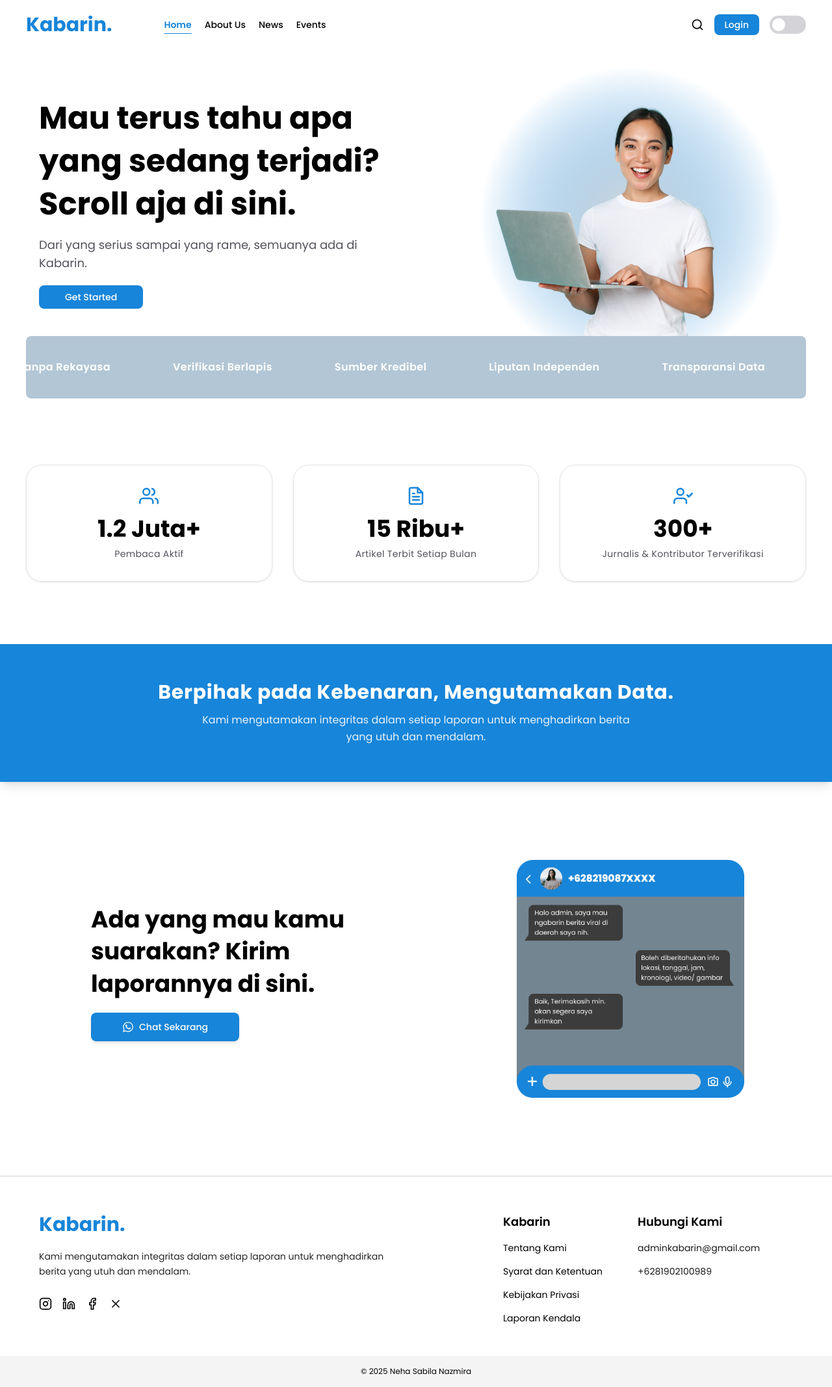
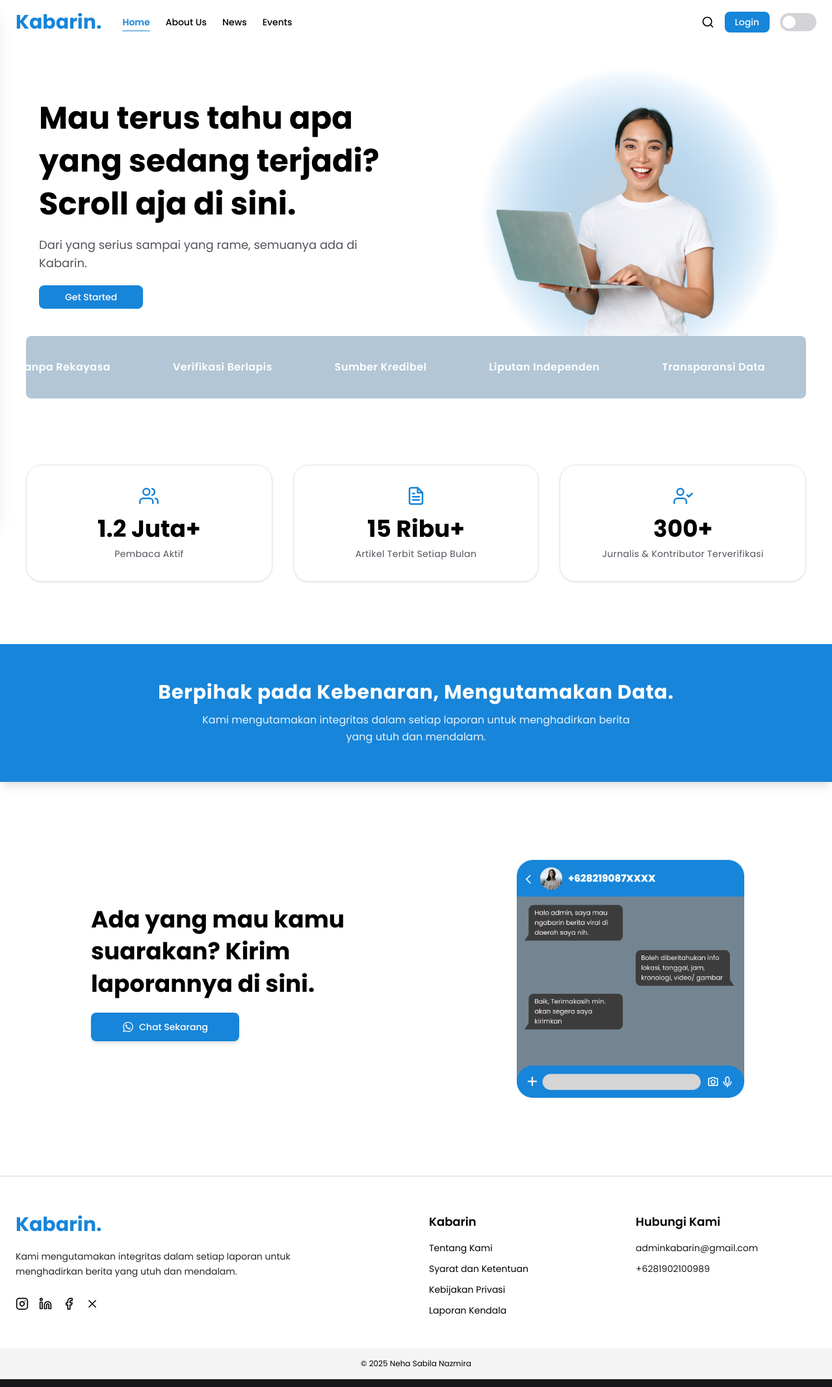
Before and after one commit to nehasabila/kabarin, a React (Vite) app: page / in a window 1280 px wide. Shown: the whole page at 65% size. Built offline with nearby package versions, Linux system fonts and the light colour scheme.

Commit message:
navbar footer responsive

```diff
--- a/src/components/Footer.jsx
+++ b/src/components/Footer.jsx
@@ -1,19 +1,28 @@
-import { FiInstagram, FiLinkedin, FiFacebook, FiX } from "/node_modules/react-icons/fi";
+import { FiInstagram, FiLinkedin, FiFacebook, FiX } from "react-icons/fi";
 
 const Footer = ({ darkMode }) => {
   return (
     <footer
       className={`
         w-full pt-14 transition-all duration-300 border-t
-        ${darkMode ? "bg-zinc-900 text-white border-zinc-700" : "bg-white text-black border-zinc-300"}
+        ${
+          darkMode
+            ? "bg-zinc-900 text-white border-zinc-700"
+            : "bg-white text-black border-zinc-300"
+        }
       `}
     >
-      <div className="max-w-7xl mx-auto ml-5 px-10 grid grid-cols-8 md:grid-cols-8 gap-12 pb-12">
-
+      <div
+        className="
+        max-w-7xl mx-auto px-6
+        grid grid-cols-1 sm:grid-cols-2 lg:grid-cols-8
+        gap-10 pb-12
+      "
+      >
         {/* Kolom kiri */}
-        <div className="col-span-4 md:col-span-4">
+        <div className="col-span-4">
           <h1 className="text-3xl font-bold text-[#1785D9]">Kabarin.</h1>
-          <p className="mt-5 text-sm leading-relaxed opacity-85">
+          <p className="mt-5 text-sm leading-relaxed opacity-85 max-w-md">
             Kami mengutamakan integritas dalam setiap laporan untuk menghadirkan
             berita yang utuh dan mendalam.
           </p>
@@ -28,20 +37,36 @@ const Footer = ({ darkMode }) => {
         </div>
 
         {/* Kolom tengah */}
-        <div className="ml-25  col-span-2 md:col-span-2">
+        <div className="col-span-2">
           <h3 className="font-semibold text-lg mb-4">Kabarin</h3>
-          <ul className="space-y-4 text-sm">
-            <li><a href="#" className="hover:underline">Tentang Kami</a></li>
-            <li><a href="#" className="hover:underline">Syarat dan Ketentuan</a></li>
-            <li><a href="#" className="hover:underline">Kebijakan Privasi</a></li>
-            <li><a href="#" className="hover:underline">Laporan Kendala</a></li>
+          <ul className="space-y-3 text-sm">
+            <li>
+              <a href="#" className="hover:underline">
+                Tentang Kami
+              </a>
+            </li>
+            <li>
+              <a href="#" className="hover:underline">
+                Syarat dan Ketentuan
+              </a>
+            </li>
+            <li>
+              <a href="#" className="hover:underline">
+                Kebijakan Privasi
+              </a>
+            </li>
+            <li>
+              <a href="#" className="hover:underline">
+                Laporan Kendala
+              </a>
+            </li>
           </ul>
         </div>
 
         {/* Kolom kanan */}
-        <div className=" col-span-2 md:col-span-2">
+        <div className="col-span-2">
           <h3 className="font-semibold text-lg mb-4">Hubungi Kami</h3>
-          <ul className="space-y-4 text-sm opacity-90">
+          <ul className="space-y-3 text-sm opacity-90">
             <li>adminkabarin@gmail.com</li>
             <li>+6281902100989</li>
           </ul>
@@ -49,7 +74,11 @@ const Footer = ({ darkMode }) => {
       </div>
 
       {/* Bawah Footer */}
-      <div className={`text-center text-xs py-4 ${darkMode ? "bg-zinc-800" : "bg-zinc-100"}`}>
+      <div
+        className={`text-center text-xs py-4 ${
+          darkMode ? "bg-zinc-800" : "bg-zinc-100"
+        }`}
+      >
         © 2025 Neha Sabila Nazmira
       </div>
     </footer>
--- a/src/components/Navbar.jsx
+++ b/src/components/Navbar.jsx
@@ -1,11 +1,13 @@
 import { useState, useEffect } from "react";
-import { FiSearch } from "react-icons/fi";
+import { FiSearch, FiMenu, FiX } from "react-icons/fi";
 import { NavLink, useNavigate } from "react-router-dom";
 
 const Navbar = ({ darkMode, setDarkMode }) => {
   const [active, setActive] = useState(false);
   const [showSearch, setShowSearch] = useState(false);
   const [searchQuery, setSearchQuery] = useState("");
+  const [sidebarOpen, setSidebarOpen] = useState(false);
+
   const navigate = useNavigate();
 
   useEffect(() => {
@@ -26,10 +28,13 @@ const Navbar = ({ darkMode, setDarkMode }) => {
   };
 
   return (
+    <>
+      {/* ===================== NAVBAR ===================== */}
       <nav
         className={`
           fixed w-full top-0 z-50 transition-all duration-300
-        ${darkMode
+          ${
+            darkMode
               ? active
                 ? "bg-zinc-800 text-white"
                 : "bg-zinc-900 text-white"
@@ -39,104 +44,142 @@ const Navbar = ({ darkMode, setDarkMode }) => {
           }
         `}
       >
-      <div className="flex items-center justify-between px-10 py-5">
-        {/* === KIRI: Logo + Menu === */}
-        <div className="flex items-center gap-20">
+        <div className="flex items-center justify-between px-6 py-4">
+
+          {/* === KIRI: LOGO + MENU (Desktop) === */}
+          <div className="flex items-center gap-8">
             <h1 className="text-3xl font-bold text-[#1785D9]">Kabarin.</h1>
 
-          <div className="hidden md:flex items-center gap-5 text-sm font-medium">
+            {/* DESKTOP MENU */}
+            <div className="hidden md:flex items-center gap-6 text-sm font-medium">
+              {["Home", "About Us", "News", "Events"].map((item) => (
                 <NavLink
-              to="/"
+                  key={item}
+                  to={
+                    item === "Home"
+                      ? "/"
+                      : "/" + item.toLowerCase().replace(" ", "-")
+                  }
                   className={({ isActive }) =>
                     isActive
                       ? "underline underline-offset-8 font-semibold text-[#1785D9]"
                       : "hover:underline"
                   }
                 >
-              Home
+                  {item}
                 </NavLink>
-
-            <NavLink
-              to="/about-us"
-              className={({ isActive }) =>
-                isActive
-                  ? "underline underline-offset-8 font-semibold text-[#1785D9]"
-                  : "hover:underline"
-              }
-            >
-              About Us
-            </NavLink>
-
-            <NavLink
-              to="/news"
-              className={({ isActive }) =>
-                isActive
-                  ? "underline underline-offset-8 font-semibold text-[#1785D9]"
-                  : "hover:underline"
-              }
-            >
-              News
-            </NavLink>
-
-            <NavLink
-              to="/events"
-              className={({ isActive }) =>
-                isActive
-                  ? "underline underline-offset-8 font-semibold text-[#1785D9]"
-                  : "hover:underline"
-              }
-            >
-              Events
-            </NavLink>
+              ))}
             </div>
           </div>
 
-        {/* === KANAN: Search + Login + Darkmode === */}
+          {/* === KANAN: Search + Login + Mode + Hamburger === */}
           <div className="flex items-center gap-4">
+
             {/* SEARCH */}
             <div className="relative flex items-center">
-            {showSearch ? (
-              <form onSubmit={handleSearchSubmit} className="flex items-center">
+              {showSearch && (
+                <form onSubmit={handleSearchSubmit}>
                   <input
                     type="text"
+                    autoFocus
                     value={searchQuery}
                     onChange={(e) => setSearchQuery(e.target.value)}
                     placeholder="Cari berita..."
-                  autoFocus
-                  className={`transition-all duration-300 px-3 py-1 rounded-md text-sm outline-none border
-                    ${darkMode
-                      ? "bg-zinc-800 border-zinc-600 text-white placeholder-zinc-400"
+                    className={`px-3 py-1 border rounded-md text-sm outline-none transition
+                      ${
+                        darkMode
+                          ? "bg-zinc-800 border-zinc-600 text-white"
                           : "bg-white border-gray-300 text-black"
                       }`}
                   />
                 </form>
-            ) : null}
+              )}
 
               <FiSearch
                 onClick={() => setShowSearch(!showSearch)}
-              className="text-xl cursor-pointer ml-2 hover:text-[#1785D9] transition"
+                className="text-xl cursor-pointer ml-2 hover:text-[#1785D9]"
               />
             </div>
 
             {/* LOGIN */}
-          <button className="px-4 py-1.5 rounded-lg text-sm font-medium transition bg-[#1785D9] hover:bg-[#1472BC] text-white">
+            <button className="hidden md:block px-4 py-1.5 rounded-lg text-sm font-medium transition bg-[#1785D9] hover:bg-[#1472BC] text-white">
               Login
             </button>
 
-          {/* DARKMODE TOGGLE */}
+            {/* DARKMODE */}
             <button
               onClick={toggleTheme}
-            className={`relative flex items-center w-14 h-7 rounded-full transition-all duration-500 ${darkMode ? "bg-zinc-700" : "bg-zinc-300"}`}
+              className={`relative flex items-center w-14 h-7 rounded-full transition ${
+                darkMode ? "bg-zinc-700" : "bg-zinc-300"
+              }`}
             >
               <div
-              className={`absolute w-5 h-5 rounded-full transition-all duration-500 ${
+                className={`absolute w-5 h-5 rounded-full transition ${
                   darkMode ? "translate-x-7 bg-zinc-900" : "translate-x-1 bg-white"
                 }`}
               ></div>
             </button>
+
+            {/* HAMBURGER (Mobile Only) */}
+            <FiMenu
+              onClick={() => setSidebarOpen(true)}
+              className="text-3xl cursor-pointer md:hidden"
+            />
           </div>
         </div>
       </nav>
+
+      {/* ===================== SIDEBAR MOBILE ===================== */}
+      <div
+        className={`fixed top-0 left-0 h-full w-64 z-[60] transition-transform duration-300
+          ${sidebarOpen ? "translate-x-0" : "-translate-x-full"}
+          ${darkMode ? "bg-zinc-900 text-white" : "bg-white text-black"}
+          shadow-xl
+        `}
+      >
+        <div className="flex justify-between items-center px-5 py-4 border-b">
+          <h2 className="text-xl font-bold">Menu</h2>
+          <FiX
+            onClick={() => setSidebarOpen(false)}
+            className="text-2xl cursor-pointer"
+          />
+        </div>
+
+        <div className="flex flex-col gap-5 p-5 text-lg">
+          {[
+            { label: "Home", link: "/" },
+            { label: "About Us", link: "/about-us" },
+            { label: "News", link: "/news" },
+            { label: "Events", link: "/events" },
+          ].map((item) => (
+            <NavLink
+              key={item.label}
+              to={item.link}
+              onClick={() => setSidebarOpen(false)}
+              className={({ isActive }) =>
+                isActive
+                  ? "text-[#1785D9] font-semibold"
+                  : "hover:text-[#1785D9]"
+              }
+            >
+              {item.label}
+            </NavLink>
+          ))}
+
+          <button className="mt-5 px-4 py-2 rounded-lg bg-[#1785D9] text-white hover:bg-[#1472BC]">
+            Login
+          </button>
+        </div>
+      </div>
+
+      {/* ===================== OVERLAY ===================== */}
+      {sidebarOpen && (
+        <div
+          onClick={() => setSidebarOpen(false)}
+          className="fixed inset-0 bg-black/40 z-[50] md:hidden"
+        ></div>
+      )}
+    </>
   );
 };
 
```
Lines whose indentation alone changed are shown as unchanged.
